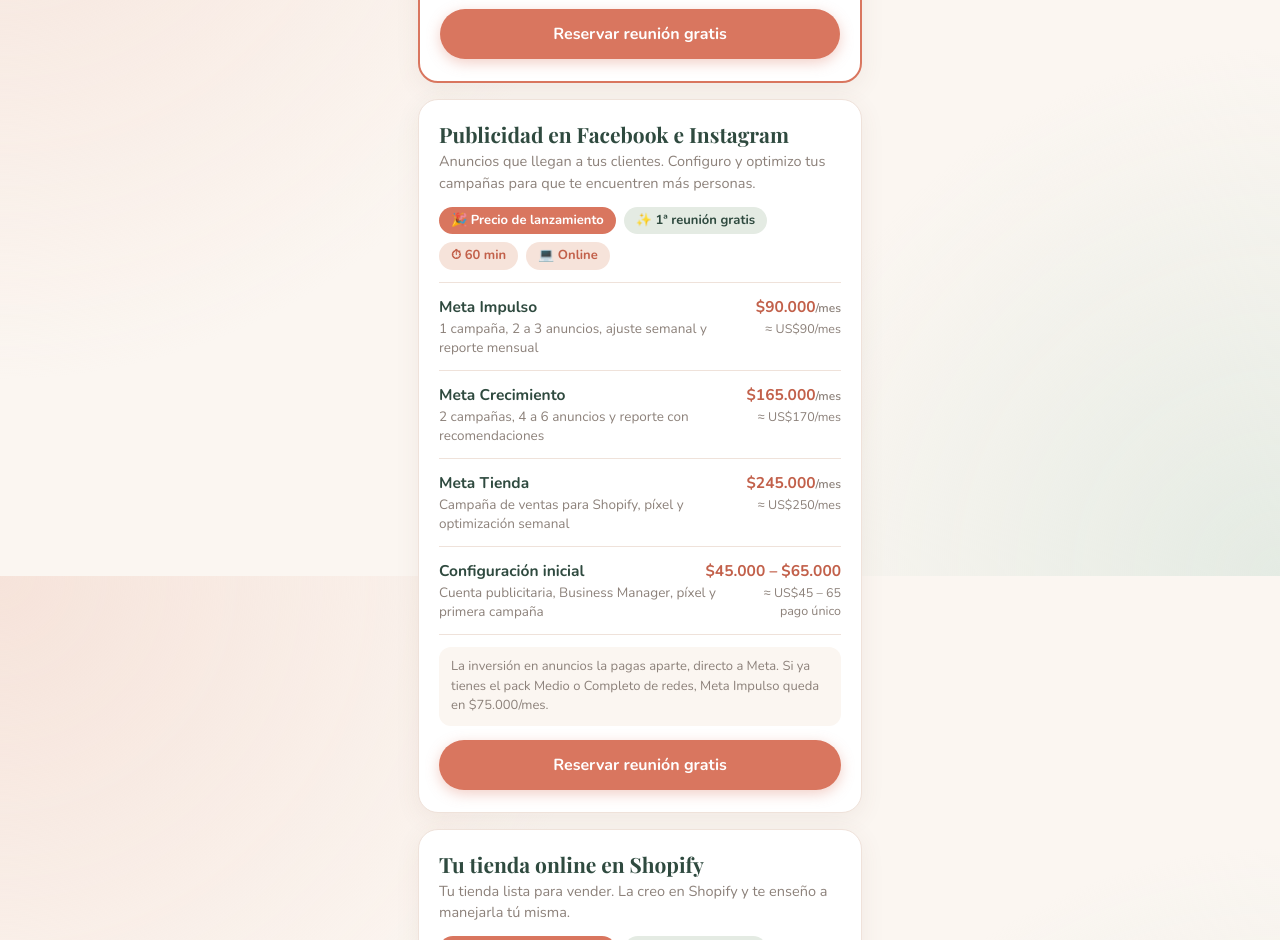
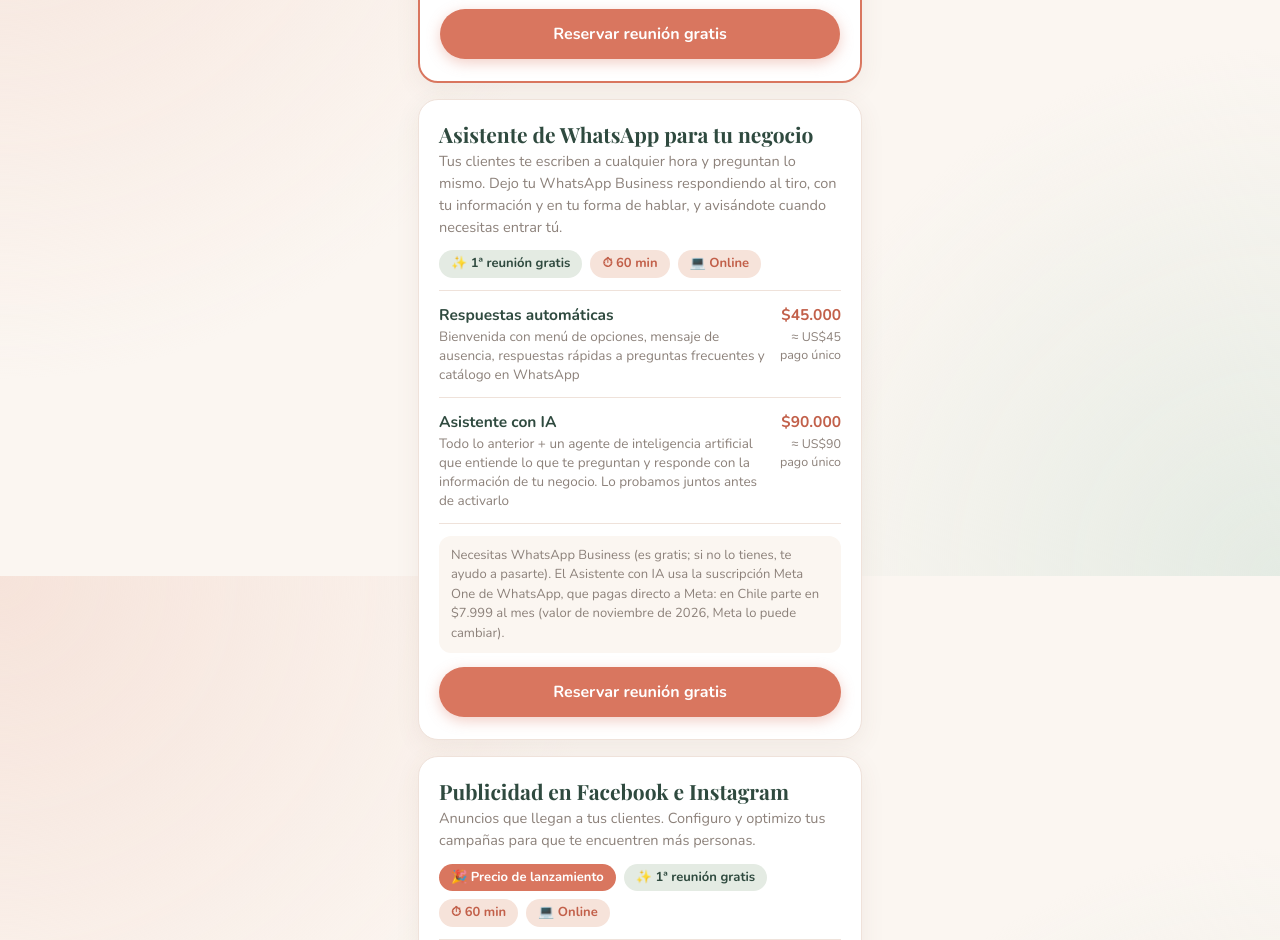
Before and after one commit to rominabravoramirez-star/app-asesorias-, a plain HTML site: page index.html in a window 1280 px wide. Shown: the part 1024-1964 px from the top of the page. Drawn offline with nearby package versions, Linux system fonts and the light colour scheme.

Commit message:
Agrega servicio Asistente de WhatsApp y botón de Instagram
Co-Authored-By: Claude Opus 5.5 <noreply@anthropic.com>
Claude-Session: https://claude.ai/code/session_019KtLQyWy18X1UYNvtiRAKR

```diff
--- a/index.html
+++ b/index.html
@@ -256,7 +256,7 @@ const CONFIG = {
   // WhatsApp: solo números, con código de país (56 = Chile)
   whatsapp: "56996872444",
   // Instagram: tu usuario SIN @. Si lo dejas vacío "", el botón no aparece.
-  instagram: "",
+  instagram: "rominabravo.digital",
 
   // Horario de atención (hora de Chile)
   zonaHoraria: "America/Santiago",
@@ -296,6 +296,16 @@ const CONFIG = {
         { nombre: "Medio",    detalle: "2 redes, 12 a 16 publicaciones, historias y respuesta a mensajes y comentarios", desde: 215000, cobro: "/mes" },
         { nombre: "Completo", detalle: "Todo lo del Medio + afiches a medida y reporte mensual", desde: 320000, cobro: "/mes" },
       ],
+    },
+    {
+      nombre: "Asistente de WhatsApp para tu negocio",
+      sinLanzamiento: true,   // sus precios no tienen descuento de lanzamiento
+      descripcion: "Tus clientes te escriben a cualquier hora y preguntan lo mismo. Dejo tu WhatsApp Business respondiendo al tiro, con tu información y en tu forma de hablar, y avisándote cuando necesitas entrar tú.",
+      packs: [
+        { nombre: "Respuestas automáticas", detalle: "Bienvenida con menú de opciones, mensaje de ausencia, respuestas rápidas a preguntas frecuentes y catálogo en WhatsApp", desde: 45000, cobro: "pago único" },
+        { nombre: "Asistente con IA", detalle: "Todo lo anterior + un agente de inteligencia artificial que entiende lo que te preguntan y responde con la información de tu negocio. Lo probamos juntos antes de activarlo", desde: 90000, cobro: "pago único" },
+      ],
+      nota: "Necesitas WhatsApp Business (es gratis; si no lo tienes, te ayudo a pasarte). El Asistente con IA usa la suscripción Meta One de WhatsApp, que pagas directo a Meta: en Chile parte en $7.999 al mes (valor de noviembre de 2026, Meta lo puede cambiar).",
     },
     {
       nombre: "Publicidad en Facebook e Instagram",
@@ -424,7 +434,7 @@ $("servicios").innerHTML = CONFIG.servicios.map((s, i) => `
     ${s.destacado ? '<span class="cinta">Más elegido</span>' : ""}
     <h3>${s.nombre}</h3>
     <p class="desc">${s.descripcion}</p>
-    <div class="chips">${CONFIG.lanzamiento ? '<span class="chip oferta">🎉 Precio de lanzamiento</span>' : ""}<span class="chip gratis">✨ 1ª reunión gratis</span><span class="chip">⏱ ${CONFIG.duracionMin} min</span><span class="chip">💻 Online</span></div>
+    <div class="chips">${CONFIG.lanzamiento && !s.sinLanzamiento ? '<span class="chip oferta">🎉 Precio de lanzamiento</span>' : ""}<span class="chip gratis">✨ 1ª reunión gratis</span><span class="chip">⏱ ${CONFIG.duracionMin} min</span><span class="chip">💻 Online</span></div>
     <div class="packs">${s.packs.map(k => { const pr = precioPack(k); return `
       <div class="pack">
         <div class="pack-top"><b>${k.nombre}</b><span class="pack-precio">${pr.clp}<small>${pr.cobro}</small></span></div>
```
